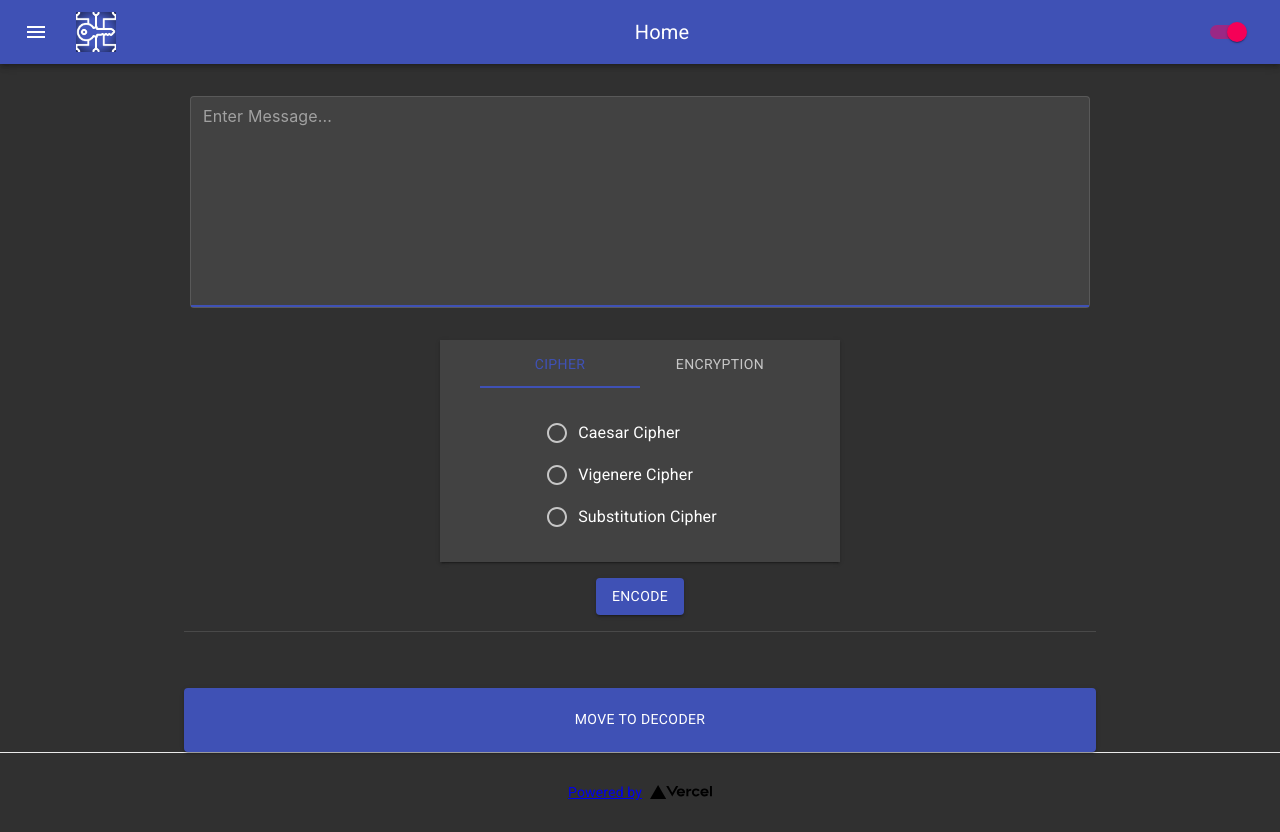
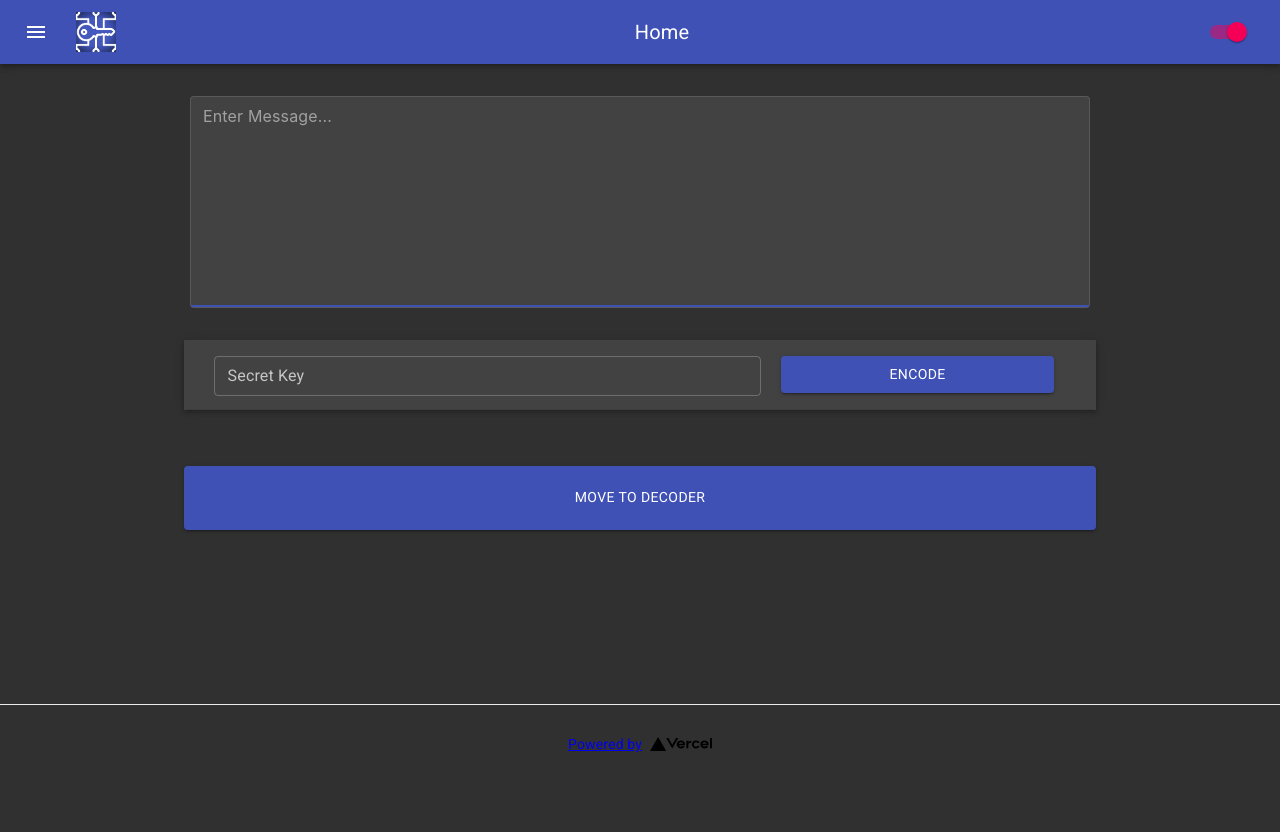
Before and after one commit to tushartiwari7/secure-texts, a React (Create React App) app: page /encrypt in a window 1280 px wide. After the commit the page ends 800 px from the top, so only its background shows below. Built offline with nearby package versions, Linux system fonts and the light colour scheme.

Commit message:
Changed the actual position of DES .
Since DES is less efficient in the terms speed from the AES, hence decided to change the position.

```diff
--- a/src/Components/AvailableCiphers.js
+++ b/src/Components/AvailableCiphers.js
@@ -1,267 +1,160 @@
 import React,{useState} from 'react';
-import PropTypes from 'prop-types';
-import {makeStyles,Button,Slider,Tab,Tabs,Paper,Box,Dialog,DialogTitle,IconButton,DialogContent,Typography,DialogActions,TextField,Snackbar} from '@material-ui/core';
-import RadioTypes from './RadioTypes';
-import CryptoJS from 'crypto-js';
+import {makeStyles,
+        Button,
+        Paper,
+        Dialog,
+        DialogTitle,
+        IconButton,
+        DialogContent,
+        Typography,
+        DialogActions,
+        TextField,
+        Snackbar,
+        Chip,
+        Accordion,
+        AccordionSummary,
+        AccordionDetails
+    } from '@material-ui/core';
+
+
+import ExpandMoreIcon from '@material-ui/icons/ExpandMore';
 import FilterNone from '@material-ui/icons/FilterNone';
 import MuiAlert from '@material-ui/lab/Alert';
+import {Bar} from 'react-chartjs-2';
 
-function TabPanel(props) {
-    const { children, value, index, ...other } = props;
-    return (
-      <div
-        role="tabpanel"
-        hidden={value !== index}
-        id={`scrollable-auto-tabpanel-${index}`}
-        aria-labelledby={`scrollable-auto-tab-${index}`}
-        {...other}
-      >
-        {value === index && (
-          <Box p={3}>
-              {children}
-          </Box>
-        )}
-      </div>
-    );
-  }
+// algorithms
+import getCaesarCypher from './Algorithms/Caesar';
+import getVigenereCypher from './Algorithms/Vigenere';
+import getSubstitutionCipher from './Algorithms/Substitution';
+import { getAES,getDES,getRC4 } from './Algorithms/Encrypters';
 
-  TabPanel.propTypes = {
-    children: PropTypes.node,
-    index: PropTypes.any.isRequired,
-    value: PropTypes.any.isRequired,
-  };
 
-  const useStyles = makeStyles({
+  const useStyles = makeStyles((theme)=>({
     root: {
-      width: 400,
-      margin: "auto"
+      width: "100%",
+      margin: "auto",
+      display: 'flex',
+      justifyContent: 'center',
+      flexWrap: 'wrap',
+      '& > *': {
+        margin: theme.spacing(0.5),
+      },
     },
     keyContainer: {
-      marginBottom: "1rem",
-      top: "-.5rem"
-    },
-    tabPanel: {
-      paddingBottom: "-1rem"
+      marginTop: "1rem",
+      width: "60%"
     },
     copyButton: {
       position: 'absolute',
       right: "0.5rem",
       top: "0.5rem",
     },
-    caesar: {
-      width: 300,
-      margin: "auto"
-    }
-  });
+    chip: {
+      marginLeft: '1rem',
+    },
+    heading: {
+      fontSize: theme.typography.pxToRem(15),
+      fontWeight: theme.typography.fontWeightRegular,
+    },
+  }));
 
-const types = {
-  cipher: ["Caesar Cipher","Vigenere Cipher","Substitution Cipher"],
-  encrypt: ["AES Encryption","RC4 Encryption","DES Encryption"]
-};
 
-// caesar cipher
-function getCaesarCypher(str,key,isDecode) {
-    str = str.toUpperCase();
-    return str.replace(/[A-Z]/g, convert);
+  const getSubstitution = {};
+  getSubstitution.toQWERTY = getSubstitutionCipher;
 
-    function convert(correspondance) {
-      const charCode = correspondance.charCodeAt();
-      //A = 65, Z = 90
-      if(isDecode) {
-        return String.fromCharCode(
-          ((charCode - key) >= 65) ? charCode - key : (charCode - key) % 65 + 26);
-      }
-
-      return String.fromCharCode(
-              ((charCode + key) <= 90) ? charCode + key : (charCode + key) % 90 + 64 );
-
-    }
-  }
-
-// vigenere cipher
-//  Handles the input/output for Vigenère cipher encryption/decription.
-
-	function getVigenereCypher(textElem,keyStr,isDecode) {
-
-		var keyArray = filterKey(keyStr);
-		if (keyArray.length === 0) {
-			alert("Key has no letters");
-			return;
-		}
-		if (isDecode) {
-			for (var i = 0; i < keyArray.length; i++)
-				keyArray[i] = (26 - keyArray[i]) % 26;
-		}
-
-		return crypt(textElem, keyArray).toUpperCase();
-	};
+const cipherTypes = [
+  "Caesar Cipher",
+  "Substitution Cipher",
+  "Vigenere cipher",
+  "AES Encryption",
+  "RC4 Encryption",
+  "DES Encryption"
+];
 
 
 
-	/*
-	 * Returns an array of numbers, each in the range [0, 26), representing the given key.
-	 * The key is case-insensitive, and non-letters are ignored.
-	 * Examples:
-	 * - filterKey("AAA") = [0, 0, 0].
-	 * - filterKey("abc") = [0, 1, 2].
-	 * - filterKey("the $123# EHT") = [19, 7, 4, 4, 7, 19].
-	 */
-	function filterKey(key) {
-		var result = [];
-		for (var i = 0; i < key.length; i++) {
-			var c = key.charCodeAt(i);
-			if (isLetter(c))
-				result.push((c - 65) % 32);
-		}
-		return result;
-	}
-
-	// Tests whether the given character code is a Latin letter.
-	function isLetter(c) {
-		return isUppercase(c) || isLowercase(c);
-	}
-
-	// Tests whether the given character code is an Latin uppercase letter.
-	function isUppercase(c) {
-		return 65 <= c && c <= 90;  // 65 is character code for 'A'. 90 is 'Z'.
-	}
-
-	// Tests whether the given character code is a Latin lowercase letter.
-	function isLowercase(c) {
-		return 97 <= c && c <= 122;  // 97 is character code for 'a'. 122 is 'z'.
-	}
-	/*
-	 * Returns the result the Vigenère encryption on the given text with the given key.
-	 */
-	function crypt(input, key) {
-		var output = "";
-		for (var i = 0, j = 0; i < input.length; i++) {
-			var c = input.charCodeAt(i);
-			if (isUppercase(c)) {
-				output += String.fromCharCode((c - 65 + key[j % key.length]) % 26 + 65);
-				j++;
-			} else if (isLowercase(c)) {
-				output += String.fromCharCode((c - 97 + key[j % key.length]) % 26 + 97);
-				j++;
-			} else {
-				output += input.charAt(i);
-			}
-		}
-		return output;
-	}
-
-//SUBSTITUTION CIPHER
-var getSubstitutionCipher = {};
-getSubstitutionCipher.toQWERTY = function(text, isDecode) {
-    // ABCDEF to QWERTY map
-    var map = {
-        a: 'q', b: 'w', c: 'e',
-        d: 'r', e: 't', f: 'y',
-        g: 'u', h: 'i', i: 'o',
-        j: 'p', k: 'a', l: 's',
-        m: 'd', n: 'f', o: 'g',
-        p: 'h', q: 'j', r: 'k',
-        s: 'l', t: 'z', u: 'x',
-        v: 'c', w: 'v', x: 'b',
-        y: 'n', z: 'm'
-    };
-
-    // Flip the map
-    if(isDecode) {
-        map = (function() {
-            var tmp = {};
-            var k;
-
-            // Populate the tmp variable
-            for(k in map) {
-                if(!map.hasOwnProperty(k)) continue;
-                tmp[map[k]] = k;
-            }
-
-            return tmp;
-        })();
-    }
-
-    return text.split('').filter(function(v) {
-        // Filter out characters that are not in our list
-        return map.hasOwnProperty(v.toLowerCase());
-    }).map(function(v) {
-        // Replace old character by new one
-        // And make it uppercase to make it look fancier
-        return map[v.toLowerCase()].toUpperCase();
-    }).join('');
-
-};
-
-function getAES(text,key,isDecode) {
-    if(isDecode) {
-        return CryptoJS.AES.decrypt(text, key).toString(CryptoJS.enc.Utf8);
-    }
-    return CryptoJS.AES.encrypt(text, key).toString();
-}
-
-function getRC4(text,key,isDecode) {
-    if(isDecode) {
-        return CryptoJS.RC4.decrypt(text, key).toString(CryptoJS.enc.Utf8);
-    }
-    return CryptoJS.RC4.encrypt(text, key).toString();
-}
-
-function getDES(text,key,isDecode) {
-    if(isDecode) {
-        return CryptoJS.DES.decrypt(text, key).toString(CryptoJS.enc.Utf8);
-    }
-    return CryptoJS.DES.encrypt(text, key).toString();
-}
-
-  function getProcessedData({text,type,key,isDecode}) {
-        switch (type) {
-            case 'Caesar Cipher':
-                return getCaesarCypher(text,key ? Number(key) : 3,isDecode);
-            case 'Substitution Cipher':
-                return getSubstitutionCipher.toQWERTY(text,isDecode);
-            case 'Vigenere Cipher':
-                return getVigenereCypher(text,key || "abc",isDecode);
-            case 'AES Encryption':
-                return getAES(text,key || "secret Passcode",isDecode);
-            case 'RC4 Encryption':
-                return getRC4(text,key || "secret Passcode",isDecode);
-            case 'DES Encryption':
-                return getDES(text,key || "secret Passcode",isDecode);
-            default:
-              alert(`Sorry, some error occured Please Try Again!.`);
-          }
-}
 
 export default function CryptoTabs({rawText,isDecode}) {
   const classes = useStyles();
 
-  const [value, setValue] = React.useState(0);
-  const [radioType, setradioType] = useState('');
   const [encodedMsg, setencodedMsg] = useState('');
   const [open, setOpen] = useState(false);
   const [key, setkey] = useState("");
   const [copied, setcopied] = useState(false);
+  const [cipherUsed, setcipherUsed] = useState(null);
+
+function use_compared_encryption({text,key,isDecode}) {
+  const x = text.length;
+
+  if(x) {
+    if(x<=4) {
+      setcipherUsed('Caesar Cipher');
+      return getCaesarCypher(text,key ? Number(key) : 3,isDecode);
+    }
+    else if (x<=6) {
+      setcipherUsed('Substitution Cipher');
+      return getSubstitution.toQWERTY(text,isDecode);
+    }
+    else if (x<=10) {
+      setcipherUsed('Vigenere Cipher');
+      return getVigenereCypher(text,key || "abc",isDecode);
+    }
+
+    else if (x<=20) {
+      setcipherUsed('RC4 Encryption');
+      return getRC4(text,key || "secret Passcode",isDecode);
+    }
+    else if(x<= 30) {
+      setcipherUsed('DES Encryption');
+      return getDES(text,key || "secret Passcode",isDecode);
+    }
+
+    else if (x>30) {
+      setcipherUsed('AES Encryption');
+    return getAES(text,key || "secret Passcode",isDecode);
+    }
+
+    else {
+      alert(`Sorry, some error occured Please Try Again!.`);
+    }
+  }
+}
+
+const howMuchOptimized = () => {
+  const data = [33,53,60,41,44,65];
+  const index = cipherTypes.findIndex((el)=> el === cipherUsed);
+  data[index] = 85;
+  return data;
+};
+
+const dataForChart = {
+  labels: cipherTypes,
+  datasets: [
+    {
+      label: "security",
+      data: howMuchOptimized(),
+      fill: true,
+      backgroundColor: "#3f51b5",
+      borderColor: "#ffffff"
+    }
+  ]
+};
 
   const getJSresult = () => {
-    if(rawText && radioType ) {
-        setencodedMsg(getProcessedData({text: rawText,type: radioType,key: key,isDecode: isDecode}));
+    if(rawText && key ) {
+        setencodedMsg(use_compared_encryption({text: rawText,key: key,isDecode: isDecode}));
         setOpen(true);
     }
     else {
-        alert("Please fill all details first.")
+        alert("Please fill all details first.");
         return null;
     }
   };
 
 
-  const handleKey = (event, newValue) => {
-    radioType === 'Caesar Cipher' ? setkey(newValue.toString()) : setkey(event.target.value);
+  const handleKey = (event) => {
+    setkey(event.target.value);
   }
-
-  const handleChange = (event, newValue) => {
-    setValue(newValue);
-  };
 
   const handleClose = () => {
     setOpen(false);
@@ -270,44 +163,8 @@ export default function CryptoTabs({rawText,isDecode}) {
 
   return (
 <React.Fragment >
-    <Paper className={classes.root} variant="elevation" elevation={2} square>
-      <Tabs
-        value={value}
-        indicatorColor={isDecode ? "secondary" : "primary" }
-        textColor={isDecode ? "secondary" : "primary" }
-        onChange={handleChange}
-        aria-label="cryptography types"
-        centered
-      >
-        <Tab
-        label="Cipher" />
-        <Tab label="Encryption" />
-      </Tabs>
-      <TabPanel className={classes.tabPanel} value={value} index={0} >
-        <RadioTypes methods={types.cipher} isDecode={isDecode} setradioType={setradioType}></RadioTypes>
-      </TabPanel>
-      <TabPanel className={classes.tabPanel} value={value} index={1} >
-        <RadioTypes methods={types.encrypt} isDecode={isDecode} setradioType={setradioType} ></RadioTypes>
-      </TabPanel>
-      {radioType === 'Caesar Cipher' ? (
-      <div className={classes.caesar}>
-        <Typography id="Key-for-Caesar-Cipher" gutterBottom>
-          Key for Caesar Cipher
-        </Typography>
-        <Slider
-          defaultValue={3}
-          aria-labelledby="Key-for-Caesar-Cipher"
-          step={2}
-          marks
-          min={1}
-          max={26}
-          color={isDecode ? "secondary" : "primary"}
-          onChange={handleKey}
-          valueLabelDisplay="auto"
-        />
-      </div>
-      ) : radioType && (radioType !== 'Substitution Cipher') ? (
-        <TextField
+    <Paper className={classes.root} variant="elevation" elevation={4} square>
+      <TextField
           id="key"
           label="Secret Key"
           size="small"
@@ -317,19 +174,24 @@ export default function CryptoTabs({rawText,isDecode}) {
           onChange={handleKey}
           variant="outlined"
         />
-      ): null}
+        <Button variant="contained"
+          color={isDecode ? "secondary" : "primary"}
+          onClick={
+            getJSresult
+          }
+          style={{margin: "1rem",width: "30%"}} >
+          {isDecode ? "Decode" : "Encode"}
+        </Button>
     </Paper>
-    <Button variant="contained"
-     color={isDecode ? "secondary" : "primary"}
-     onClick={getJSresult}
-      style={{margin: "1rem"}} >
-       {isDecode ? "Decode" : "Encode"}
-    </Button>
+
     <Dialog onClose={handleClose} aria-labelledby="customized-dialog-title" fullWidth open={open}>
         <DialogTitle id="customized-dialog-title" onClose={handleClose}>
           <Typography variant="body1" >
           <strong>{isDecode ? "Decoded " : "Encoded "} Message..</strong>
+          {!isDecode?
+          <Chip label={'Algorithm Used: ' + cipherUsed} color="primary" className={classes.chip}/> : null}
           </Typography>
+
           <IconButton aria-label=""
             className={classes.copyButton}
             onClick={() =>  {
@@ -340,6 +202,19 @@ export default function CryptoTabs({rawText,isDecode}) {
           <FilterNone />
         </IconButton>
         </DialogTitle>
+        <Accordion>
+          <AccordionSummary
+            expandIcon={<ExpandMoreIcon />}
+            aria-controls="panel1a-content"
+            id="panel1a-header"
+          >
+            <Typography className={classes.heading}>Compare Algorithms</Typography>
+          </AccordionSummary>
+          <AccordionDetails>
+            <Bar data={dataForChart} />
+          </AccordionDetails>
+        </Accordion>
+
         <DialogContent dividers>
           <Typography gutterBottom >
             {encodedMsg}
```
